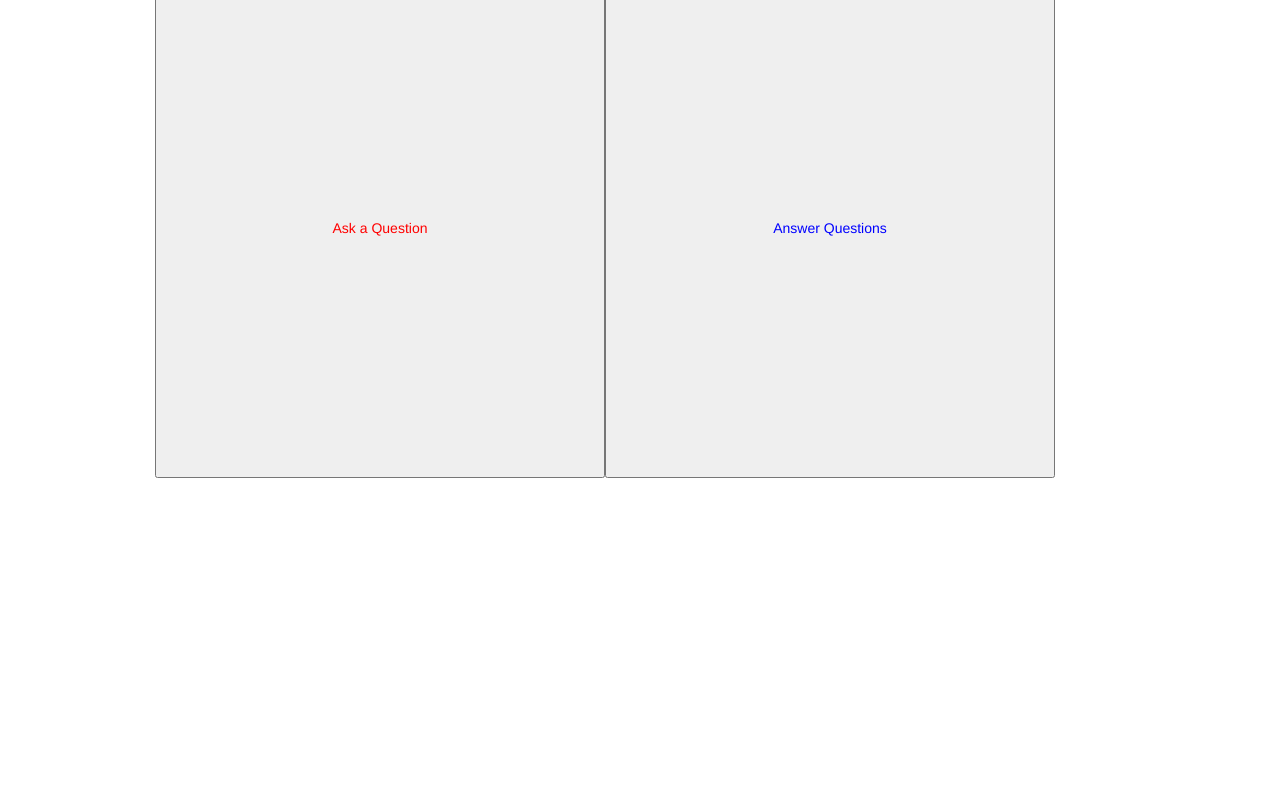
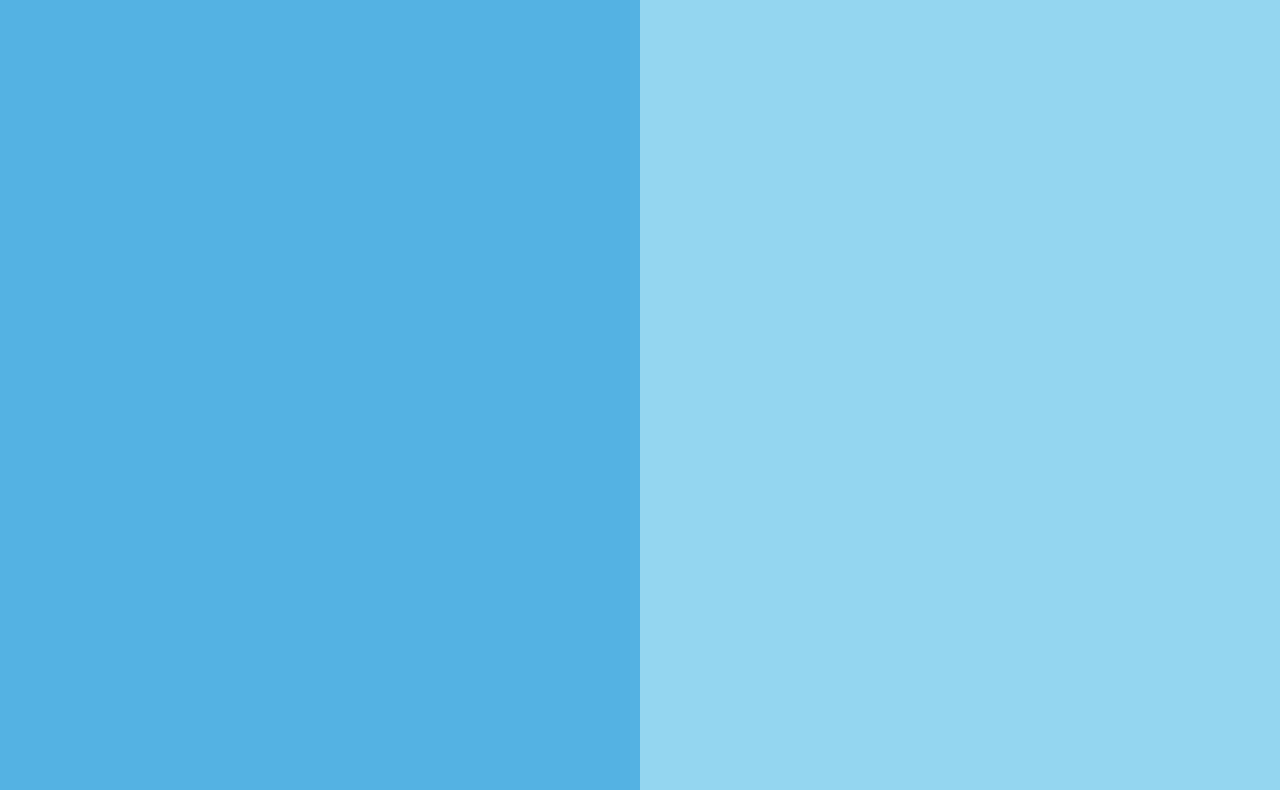
Before and after one commit to hdavidzhu/maven_angular, a website: page app/index.html in a window 1280 px wide. Shown: the part 116-906 px from the top of the page. Before the commit the page ends 800 px from the top, so only its background shows below. Drawn offline with nearby package versions, Linux system fonts and the light colour scheme; some packages are replaced by stand-ins of ours; files that its build step writes are made by us from their sources.

Commit message:
added q_a pages, did styling for fonts and colors

```diff
--- a/app/index.html
+++ b/app/index.html
@@ -13,6 +13,7 @@
     <!-- endbuild -->
     <!-- build:css(.tmp) styles/main.css -->
     <link rel="stylesheet" href="styles/main.css">
+    <link href='http://fonts.googleapis.com/css?family=Lato:300,400,700' rel='stylesheet' type='text/css'>
     <!-- endbuild -->
   </head>
   <body ng-app="mavenAngularApp">
--- a/app/scripts/controllers/profile.js
+++ b/app/scripts/controllers/profile.js
@@ -13,7 +13,8 @@ var samProfile = {
 	"video": "gefPe38yo9g",
 	"question": "What is my question?",
 	"experience": ["Cats", "Dogs"],
-	"passions": ["Birds", "Balloons"]
+	"passions": ["Birds", "Balloons"],
+  "images": "../images/yeoman.png"
 }
 
 var sarahProfile = {
@@ -21,7 +22,8 @@ var sarahProfile = {
 	"video": "Mz9ZHGbq0f4",
 	"question": "What is another question?",
 	"experience": ["Cats", "Dogs"],
-	"passions": ["Birds", "Balloons"]
+	"passions": ["Birds", "Balloons"],
+  "images": "../images/yeoman.png"
 }
 
 var vickyProfile = {
@@ -29,7 +31,8 @@ var vickyProfile = {
 	"video": "97LgGWhJphE",
 	"question": "I'm running out of ideas.",
 	"experience": ["Cats", "Dogs"],
-	"passions": ["Birds", "Balloons"]
+	"passions": ["Birds", "Balloons"],
+  "images": "../images/yeoman.png"
 }
 
 var vinceProfile = {
@@ -37,10 +40,15 @@ var vinceProfile = {
 	"video": "vOJ9Rcmijh0",
 	"question": "We can fill these in later.",
 	"experience": ["Cats", "Dogs"],
-	"passions": ["Birds", "Balloons"]
+	"passions": ["Birds", "Balloons"],
+  "images": "../images/yeoman.png"
 }
 
 var profileList = [samProfile, sarahProfile, vickyProfile, vinceProfile];
+
+var questionMatches = [];
+
+var answerMatches =[];
 
 angular.module('mavenAngularApp')
   .controller('ProfileCtrl', function ($scope, $sce) {
--- a/app/styles/main.css
+++ b/app/styles/main.css
@@ -1,7 +1,23 @@
 /* Space out content a bit */
 body {
-  padding-top: 20px;
-  padding-bottom: 20px;
+  /*padding-top: 20px;
+  padding-bottom: 20px;*/
+  font-family: 'Lato', sans-serif;
+}
+
+.container {
+  width: 100%;
+  padding: 0;
+  margin: 0;
+}
+
+.navbar {
+  border-radius: 0;
+  margin-bottom: 0;
+}
+
+a {
+  text-decoration: none;
 }
 
 /* Everything but the jumbotron gets side spacing for mobile first views */
@@ -33,9 +49,9 @@ body {
 
 /* Customize container */
 @media (min-width: 768px) {
-  .container {
+ /* .container {
     max-width: 1000px;
-  }
+  }*/
 }
 .container-narrow > hr {
   margin: 30px 0;
@@ -61,15 +77,19 @@ body {
 
 /*Large buttons on QA page*/
 .bt_large {
-  width: 450px;
-  height: 500px;
+  width: 50%;
+  height: 1000px;
   float: left;
+  font-size: 2.5em;
+  text-align: center;
 }
 .bt_large.q {
-  color: red;
+  color: white;
+  background-color: #54b2e3;
 }
 .bt_large.a {
-  color: blue;
+  color: white;
+  background-color: #94d6f0;
 }
 
 /* Toolbar Styles */
--- a/app/views/q_a.html
+++ b/app/views/q_a.html
@@ -1,6 +1,6 @@
 <div ng-include src="'views/toolbar.html'"></div>
 
 <div>
-	<button class='bt_large q'>Ask a Question</button>
-	<button class='bt_large a'>Answer Questions</button>
+	<a href="#/ask.html" class='bt_large q'>Ask a Question</a>
+	<a href="#/answer.html" class='bt_large a'>Answer Questions</a>
 </div>
```
